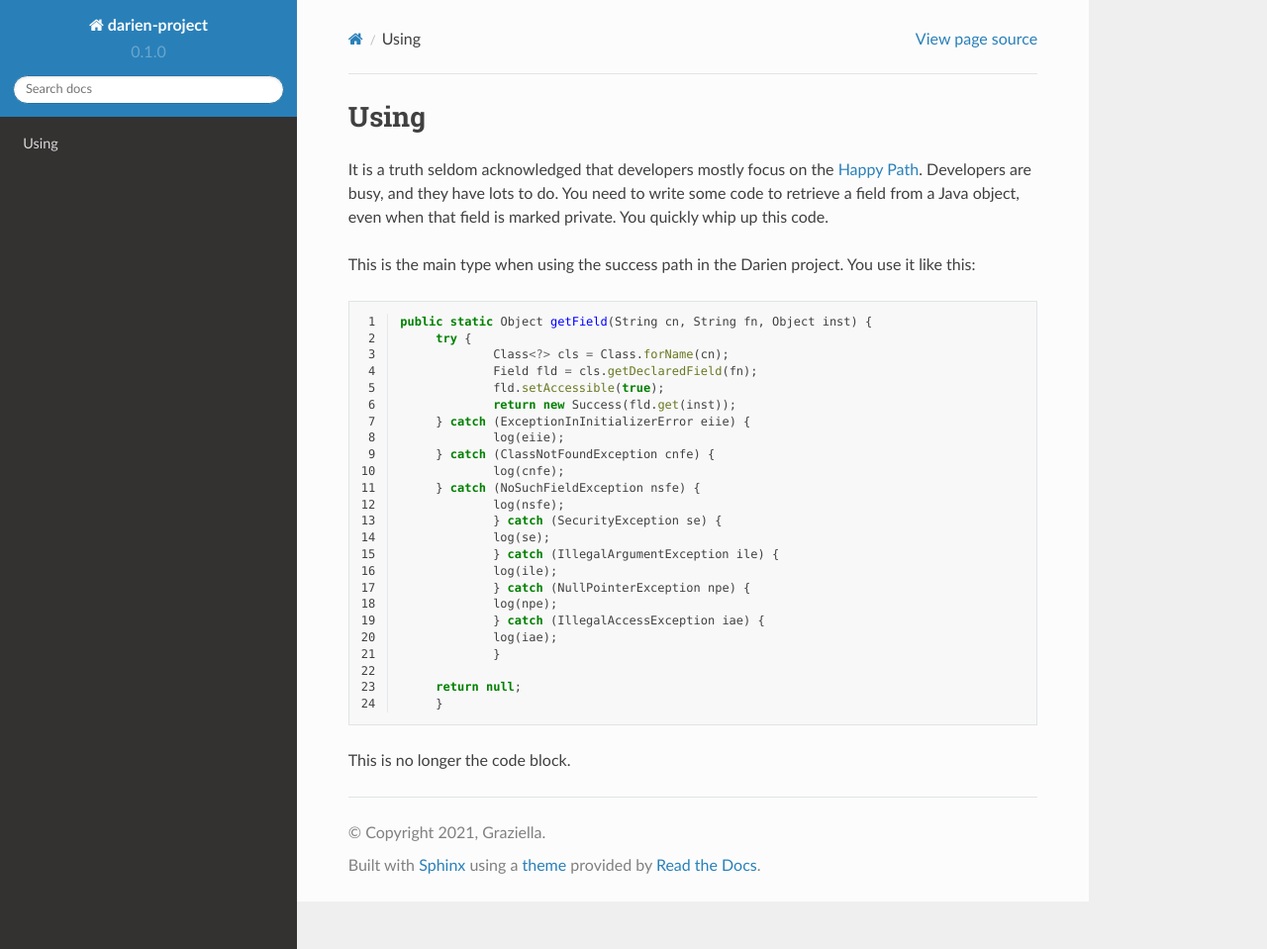
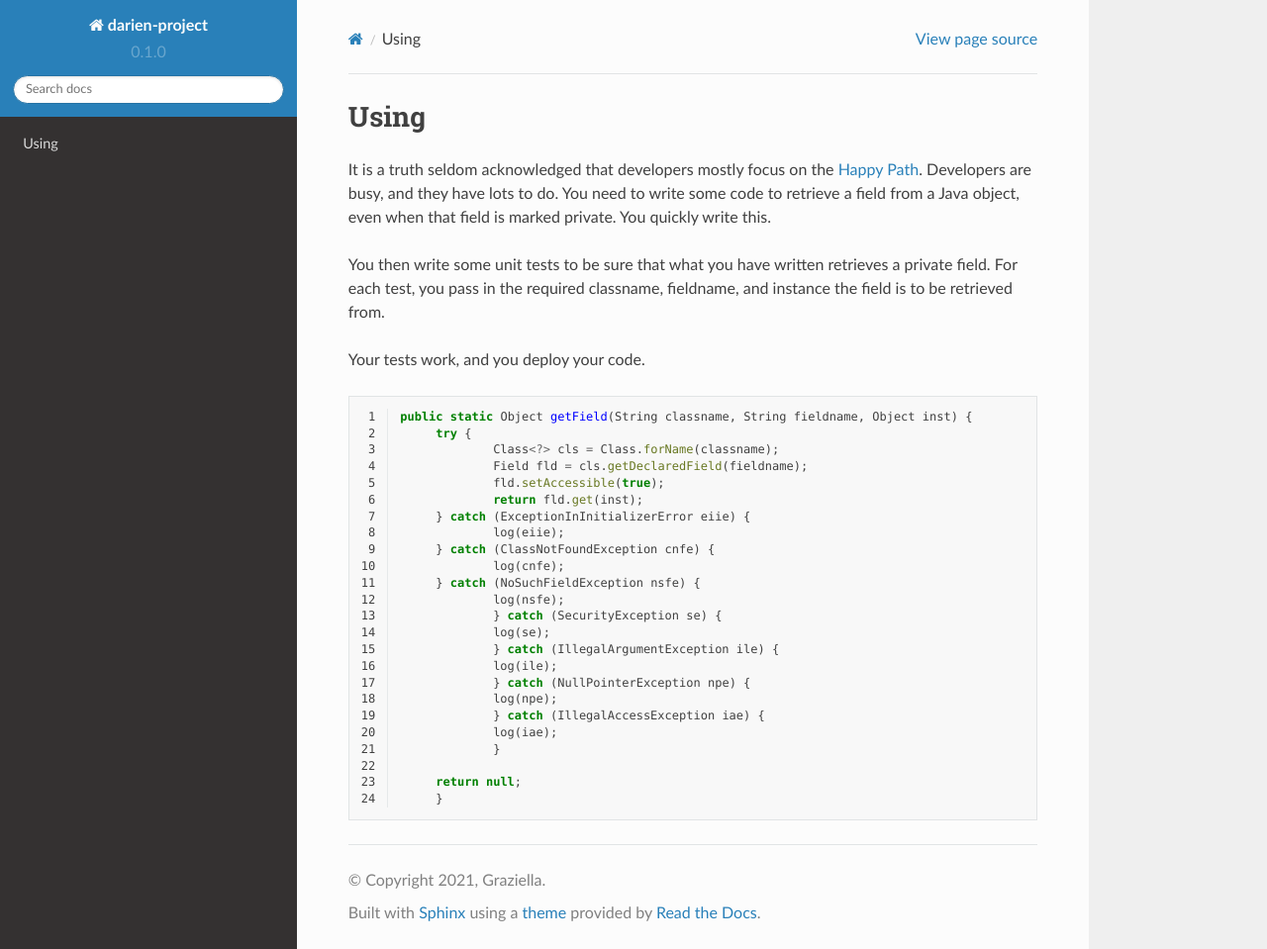
Before and after one commit to jh-evans/readthedocs, a Sphinx documentation site: the page built from docs/source/using.rst, in a window 1280 px wide and 959 px high. Shown: the whole window at 99% size. Built offline with Sphinx 7.4.7 and the Read the Docs theme 2.0.0, drawn with Linux system fonts in a browser that asks for light colours; some of the changed lines change nothing that is shown.

Commit message:
Update using.rst

```diff
--- a/docs/source/using.rst
+++ b/docs/source/using.rst
@@ -2,19 +2,21 @@ Using
 =====
 
 It is a truth seldom acknowledged that developers mostly focus on the `Happy Path <https://en.wikipedia.org/wiki/Happy_path>`_. Developers are busy, and they have lots to do. You need to write some code
-to retrieve a field from a Java object, even when that field is marked private. You quickly whip up this code.
+to retrieve a field from a Java object, even when that field is marked private. You quickly write this.
 
-This is the main type when using the success path in the Darien project. You use it like this:
+You then write some unit tests to be sure that what you have written retrieves a private field. For each test, you pass in the required classname, fieldname, and instance the field is to be retrieved from.
+
+Your tests work, and you deploy your code.
 
 .. code-block:: java
    :linenos:
 
-   public static Object getField(String cn, String fn, Object inst) {
+   public static Object getField(String classname, String fieldname, Object inst) {
        	try {
-       		Class<?> cls = Class.forName(cn);
-       		Field fld = cls.getDeclaredField(fn);
+       		Class<?> cls = Class.forName(classname);
+       		Field fld = cls.getDeclaredField(fieldname);
        		fld.setAccessible(true);
-       		return new Success(fld.get(inst));
+       		return fld.get(inst);
        	} catch (ExceptionInInitializerError eiie) {
        		log(eiie);
        	} catch (ClassNotFoundException cnfe) {
@@ -33,51 +35,3 @@ This is the main type when using the success path in the Darien project. You use
 
        	return null;
    	}
-
-
-.. code-block:: java
-   :linenos:
-   // This code is taken from the Darien Project Unit Tests
-   //
-   // getField is the code that you are calling that may fail
-   // It returns objects that are typed from the interfaces in this package
-
-   FailureArgIsFalse faif = FailureUtils.theFalse(new Boolean[] {false, false});
-   S obj = TestUtils.getField("org.darien.types.impl.ArgsList", "idxs", faif);
-
-   if(obj.eval()) {
-       // This is the success path. The code above has returned a valid result
-       // We unwrap the result from the above code and your code then uses this object as if it had
-       // been passed back from the code called above (getField in our case)
-       List<Number> idxs = (List<Number>) obj.unwrap();
-
-       assertTrue(idxs.size() == 2);
-       assertTrue((int)idxs.get(0) == 0);
-       assertTrue((int)idxs.get(1) == 1);
-   } else {
-        // This is the failure path. In the failure case, getField will have returned an object
-        // that is a subtype of F (which is a subtype of S). In our case, getField returns objects
-        // of type FailureError and FailureException (that wrap Java error objects and exceptions, respectively)
-
-        // This switch on the object 'obj' is a switch on its type
-        // If a FailureError has been passed back, obj is cast to FailureError, now called err
-        // and the code on the right-hand side of the -> can now use err. The same for FailureException
-        //
-        // When dealing with failure in a production system (lots of services, lots of logs) every object
-        // of type F (so FailureError and FailureException) define getLocation. This is a string of this
-        // form that tells you where the failure occurred in your code:
-        //   org.darien.types.utils.tests.TestUtils.getField(TestUtils.java:21)
-        // In this case, the location string is output as part of a unit test failure
-        //
-        // Note, as currently written, getField above only returns types S, FailureError and FailureException
-        // Therefore, the 'default' case cannot currently occur. However, if getField was updated to return a
-        // third failure type, the default case would be used.
-
-      switch (obj) {
-          case FailureError err -> assertTrue(err.getLocation(), false);
-          case FailureException exp -> assertTrue(exp.getLocation(), false);
-          case FailureArgIsNull fain -> assertTrue(fain.getLocation(), false);
-          default  -> System.out.println("As currently written, not possible.");
-      }
-
-This is no longer the code block.
```
